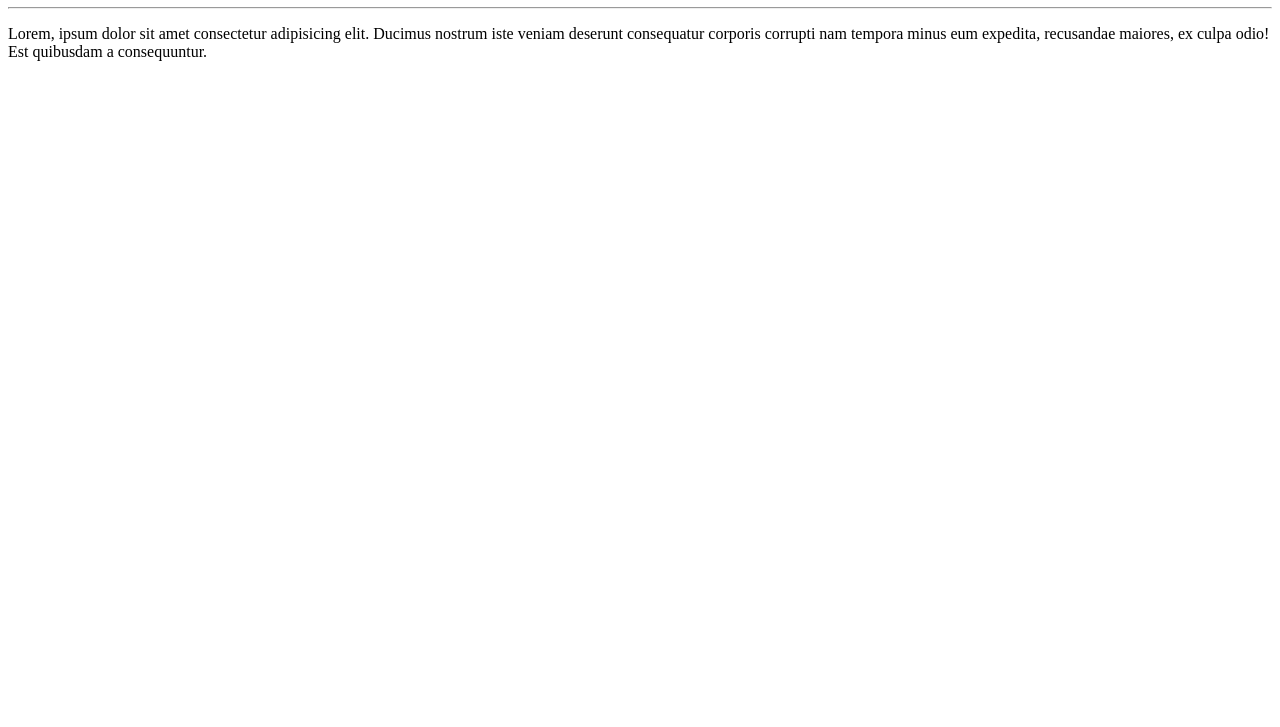
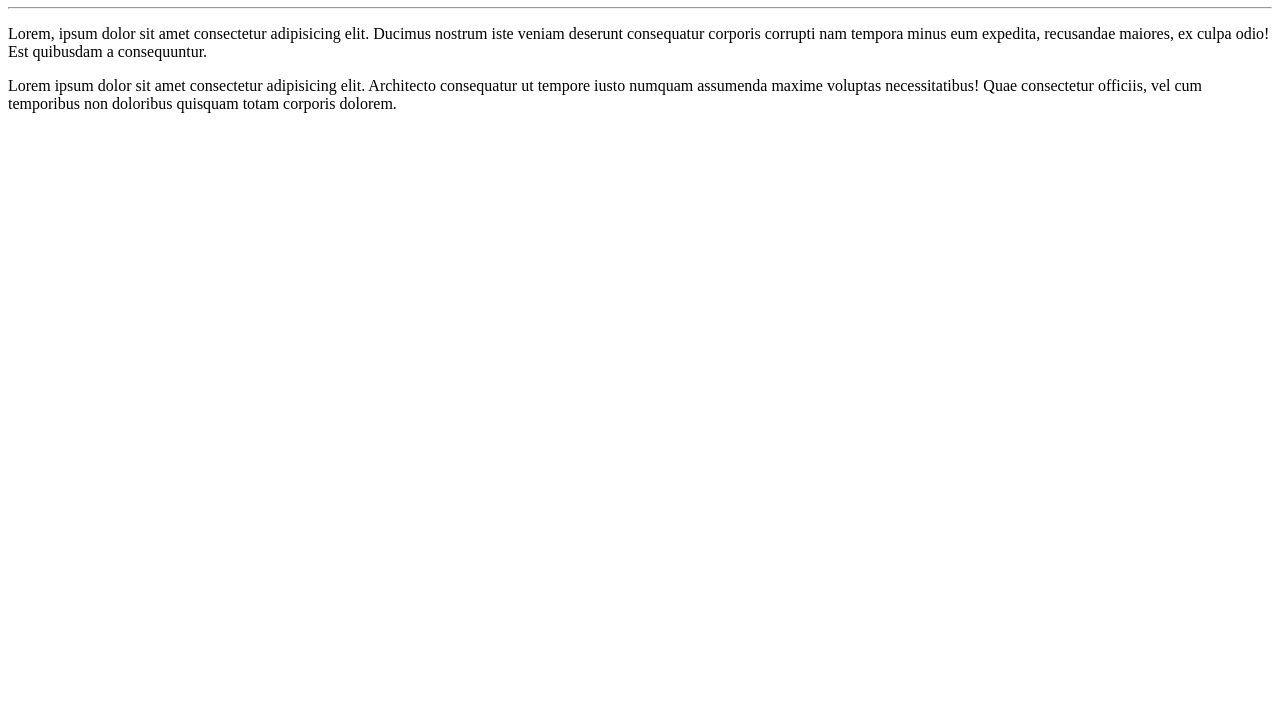
Before and after one commit to ingrydaraujob/Ola-mundo, a plain HTML site: page site-exemplo/index.html in a window 1280 px wide. Shown: the part 73-800 px from the top of the page. Drawn offline with Linux system fonts and the light colour scheme.

Commit message:
adicionei um paragrafo

```diff
--- a/site-exemplo/index.html
+++ b/site-exemplo/index.html
@@ -9,5 +9,6 @@
     <h1>Olá, mundo</h1>
     <hr>
     <p>Lorem, ipsum dolor sit amet consectetur adipisicing elit. Ducimus nostrum iste veniam deserunt consequatur corporis corrupti nam tempora minus eum expedita, recusandae maiores, ex culpa odio! Est quibusdam a consequuntur.</p>
+    <p>Lorem ipsum dolor sit amet consectetur adipisicing elit. Architecto consequatur ut tempore iusto numquam assumenda maxime voluptas necessitatibus! Quae consectetur officiis, vel cum temporibus non doloribus quisquam totam corporis dolorem.</p>
 </body>
 </html>
```
